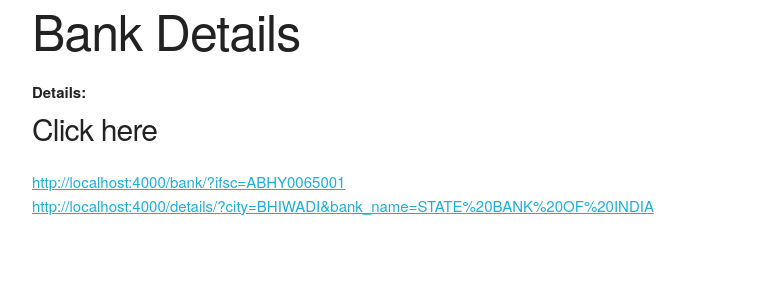
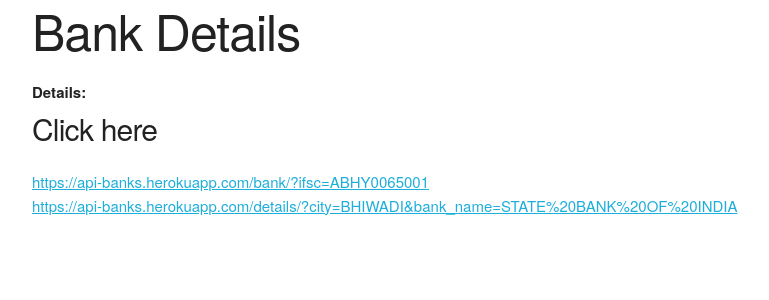
Before and after one commit to harsha-iiiv/banks_api, a Node server app: page / in a window 1280 px wide. Shown: the top 300 px of the page, without its empty margins (128-897 px from the left). Run offline with Node 20, Linux system fonts and the light colour scheme.

Commit message:
links updated

```diff
--- a/views/index.ejs
+++ b/views/index.ejs
@@ -20,9 +20,9 @@
     <label>Details:</label>
 
    <h4><%= name %></h4>
-   <a href="http://localhost:4000/bank/?ifsc=ABHY0065001">http://localhost:4000/bank/?ifsc=ABHY0065001</a>
+   <a href="https://api-banks.herokuapp.com/bank/?ifsc=ABHY0065001">https://api-banks.herokuapp.com/bank/?ifsc=ABHY0065001</a>
   <br/>
-   <a href="http://localhost:4000/details/?city=BHIWADI&bank_name=STATE%20BANK%20OF%20INDIA">http://localhost:4000/details/?city=BHIWADI&bank_name=STATE%20BANK%20OF%20INDIA</a>
+   <a href="https://api-banks.herokuapp.com/details/?city=BHIWADI&bank_name=STATE%20BANK%20OF%20INDIA">https://api-banks.herokuapp.com/details/?city=BHIWADI&bank_name=STATE%20BANK%20OF%20INDIA</a>
 
 
 </div>
```
